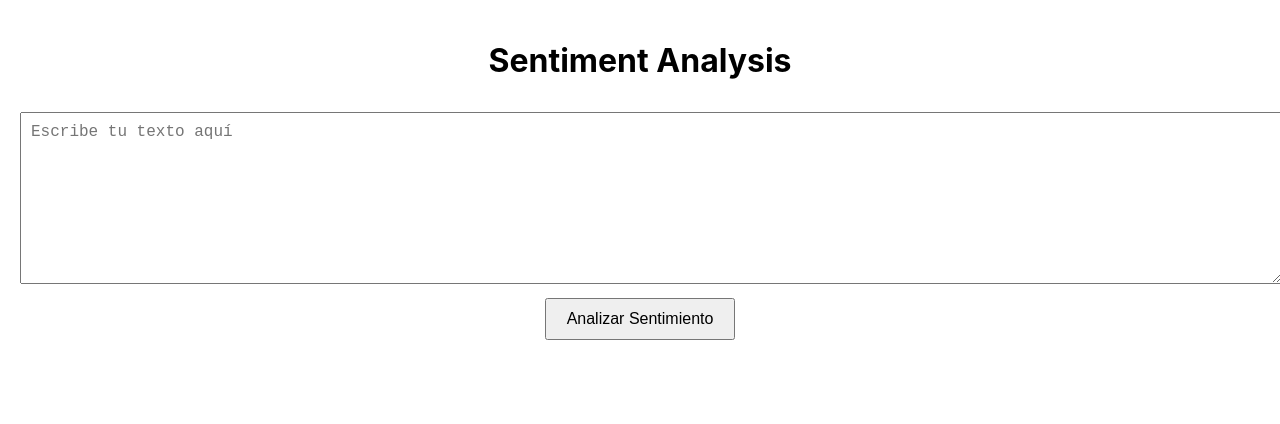
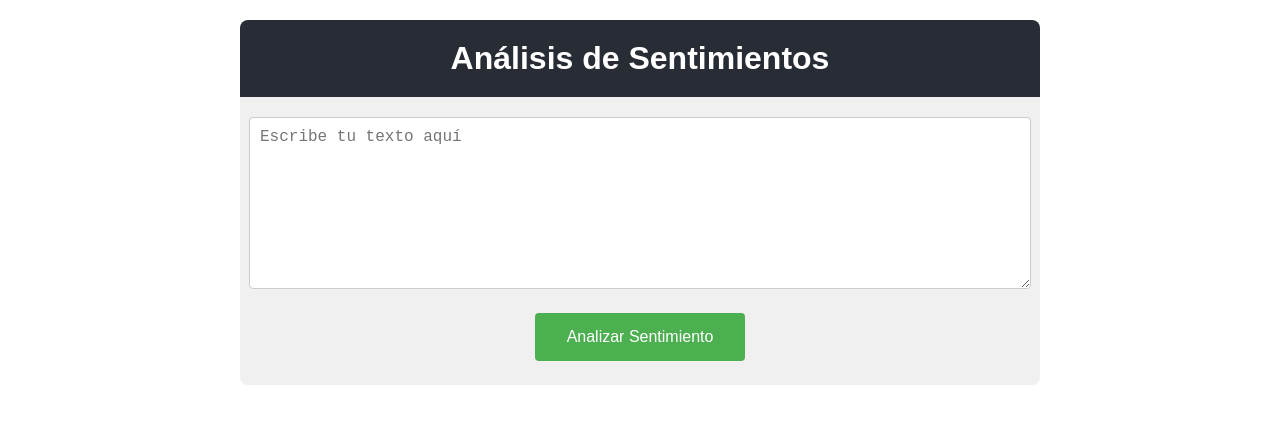
Before and after one commit to blackcat112/sentimentalBot, a React (Create React App) app in the folder frontend/: page / in a window 1280 px wide. Shown: the top 424 px of the page. Built offline with nearby package versions, Linux system fonts and the light colour scheme.

Commit message:
frontend commit

```diff
--- a/frontend/src/App.css
+++ b/frontend/src/App.css
@@ -1,33 +1,89 @@
 .App {
   text-align: center;
+  font-family: Arial, sans-serif;
+  max-width: 800px;
+  margin: 0 auto;
   padding: 20px;
 }
 
-textarea {
+.App-header {
+  background-color: #282c34;
+  padding: 20px;
+  color: white;
+  border-radius: 8px 8px 0 0;
+}
+
+.App-header h1 {
+  margin: 0;
+}
+
+.App-main {
+  background-color: #f0f0f0;
+  padding: 20px;
+  border-radius: 0 0 8px 8px;
+}
+
+.sentiment-form {
+  display: flex;
+  flex-direction: column;
+  align-items: center;
+}
+
+.sentiment-textarea {
   width: 100%;
   height: 150px;
-  margin: 10px 0;
+  margin-bottom: 20px;
   padding: 10px;
+  border: 1px solid #ccc;
+  border-radius: 4px;
   font-size: 16px;
 }
 
-button {
-  padding: 10px 20px;
+.sentiment-button {
+  background-color: #4CAF50;
+  border: none;
+  color: white;
+  padding: 15px 32px;
+  text-align: center;
+  text-decoration: none;
+  display: inline-block;
   font-size: 16px;
+  margin: 4px 2px;
   cursor: pointer;
+  border-radius: 4px;
+  transition: background-color 0.3s;
+}
+
+.sentiment-button:hover {
+  background-color: #45a049;
+}
+
+.sentiment-button:disabled {
+  background-color: #cccccc;
+  cursor: not-allowed;
 }
 
 .result {
   margin-top: 20px;
-  font-size: 20px;
+  padding: 20px;
+  background-color: white;
+  border-radius: 8px;
+  box-shadow: 0 2px 4px rgba(0,0,0,0.1);
+}
+
+.sentiment {
+  font-size: 24px;
   font-weight: bold;
 }
 
-@media (max-width: 600px) {
-  .App {
-    padding: 10px;
-  }
-  button {
-    width: 100%;
-  }
+.positivo {
+  color: #4CAF50;
 }
+
+.negativo {
+  color: #f44336;
+}
+
+.neutral {
+  color: #2196F3;
+}
--- a/frontend/src/App.js
+++ b/frontend/src/App.js
@@ -24,22 +24,28 @@ function App() {
 
   return (
     <div className="App">
-      <h1>Sentiment Analysis</h1>
-      <form onSubmit={handleSubmit}>
+      <header className="App-header">
+        <h1>Análisis de Sentimientos</h1>
+      </header>
+      <main className="App-main">
+        <form onSubmit={handleSubmit} className="sentiment-form">
           <textarea
             value={text}
             onChange={(e) => setText(e.target.value)}
             placeholder="Escribe tu texto aquí"
+            className="sentiment-textarea"
           />
-        <button type="submit" disabled={loading}>
+          <button type="submit" disabled={loading} className="sentiment-button">
             {loading ? "Analizando..." : "Analizar Sentimiento"}
           </button>
         </form>
         {sentiment && (
           <div className="result">
-          <h2>Resultado: {sentiment}</h2>
+            <h2>Resultado:</h2>
+            <p className={`sentiment ${sentiment.toLowerCase()}`}>{sentiment}</p>
           </div>
         )}
+      </main>
     </div>
   );
 }
```
Lines whose indentation alone changed are shown as unchanged.
